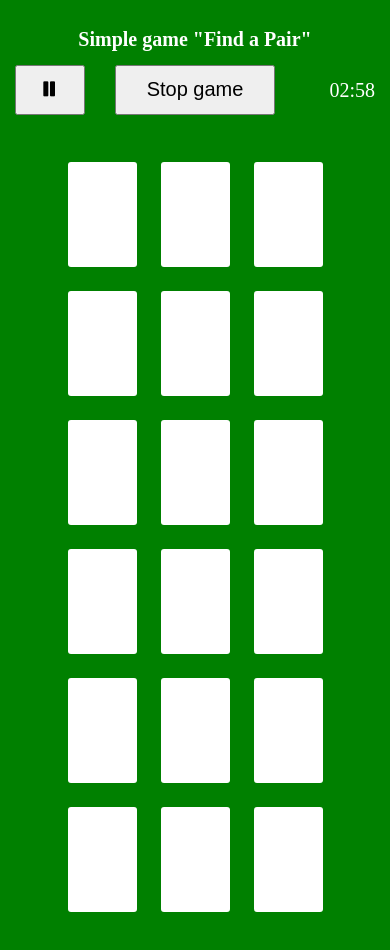
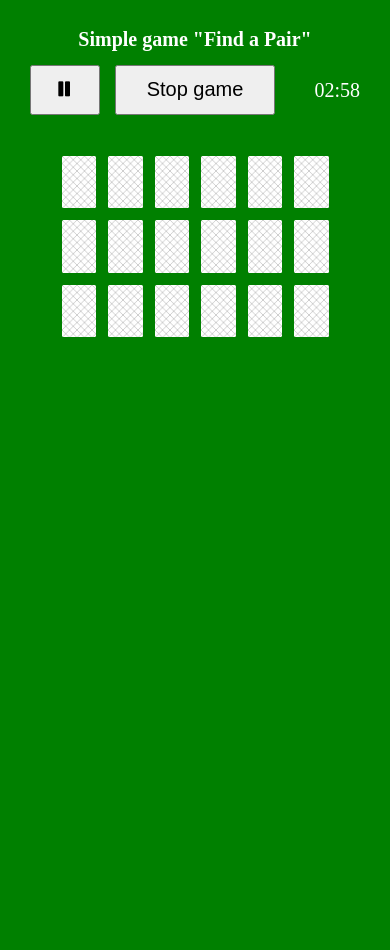
Before and after one commit to nikkoUA/find-a-pair, a website: page index.html in a window 390 px wide. Both pictures are taken after a click on the button "Start game". After the commit the page ends 844 px from the top, so only its background shows below. Drawn offline with nearby package versions, Linux system fonts and the light colour scheme.

Commit message:
Animation

```diff
--- a/css/main.less
+++ b/css/main.less
@@ -2,9 +2,8 @@
     Autor Nikolai Khilkovsky
     Email: khilkovn@gmail.com
     Github: https://github.com/nikkoUA
+*/
 
-    @TODO: add animation
-*/
 
 @font-face {
   font-family: 'Glyphicons Halflings';
@@ -21,6 +20,9 @@
   -webkit-box-sizing: border-box;
   -moz-box-sizing: border-box;
   box-sizing: border-box;
+  outline: 0 none;
+  -moz-user-select: none;
+  user-select: none;
 }
 
 html, body {
@@ -101,24 +103,52 @@ h1 {
     margin: 1.5em 0;
     padding: 2em;
     & > div {
+      -webkit-perspective: 5em;
+      perspective: 5em;
+      width: 2.3em;
+      height: 3.5em;
+      cursor: default;
       font: normal 3em/3.5em 'Glyphicons Halflings', serif;
       display: inline-block;
       vertical-align: top;
-      width: 2.3em;
-      height: 3.5em;
       text-align: center;
       margin: 0.4em;
-      border-radius: 0.1em;
-      cursor: default;
-      background: #fff;
-      span {
-        display: none;
+      .flipper {
+        -webkit-transition: 0.6s;
+        transition: 0.6s;
+        -webkit-transform-style: preserve-3d;
+        transform-style: preserve-3d;
+        position: relative;
+      }
+      .face {
+        -webkit-transform: rotateY(180deg);
+        transform: rotateY(180deg);
+      }
+      .flip {
+        background: -moz-linear-gradient(45deg, rgba(0, 0, 0, 0) 48%, rgba(0, 0, 0, 0.2) 50%, rgba(0, 0, 0, 0) 52%), linear-gradient(-45deg,rgba(0, 0, 0, 0) 48%, rgba(0, 0, 0, 0.2) 50%, rgba(0, 0, 0, 0) 52%);
+        background: -webkit-linear-gradient(45deg, rgba(0, 0, 0, 0) 48%, rgba(0, 0, 0, 0.2) 50%, rgba(0, 0, 0, 0) 52%), linear-gradient(-45deg,rgba(0, 0, 0, 0) 48%, rgba(0, 0, 0, 0.2) 50%, rgba(0, 0, 0, 0) 52%);
+        background: linear-gradient(45deg, rgba(0, 0, 0, 0) 48%, rgba(0, 0, 0, 0.2) 50%, rgba(0, 0, 0, 0) 52%), linear-gradient(-45deg,rgba(0, 0, 0, 0) 48%, rgba(0, 0, 0, 0.2) 50%, rgba(0, 0, 0, 0) 52%);
+        background-size: 0.5em 0.5em;
+        background-repeat: repeat;
+      }
+      .flip,
+      .face {
+        width: 2.3em;
+        height: 3.5em;
+        -webkit-backface-visibility: hidden;
+        backface-visibility: hidden;
+        position: absolute;
+        left: 0;
+        top: 0;
+        border-radius: 0.1em;
+        background-color: #fff;
+        color: #000;
       }
       &.open,
       &.found {
-         color: #000;
-        span {
-          display: block;
+        .flipper {
+          -webkit-transform: rotateY(180deg);
+          transform: rotateY(180deg);
         }
       }
       &.found {
@@ -159,3 +189,40 @@ h1 {
     }
   }
 }
+
+@media (max-width: 700px) {
+  #layout {
+    max-width: 54em;
+  }
+  #game {
+    .cards {
+      & > div {
+        font-size: 2.5em;
+      }
+    }
+  }
+}
+@media (max-width: 560px) {
+  #layout {
+    max-width: 47em;
+  }
+  #game {
+    .cards {
+      & > div {
+        font-size: 2.1em;
+      }
+    }
+  }
+}
+@media (max-width: 480px) {
+  #layout {
+    max-width: 36em;
+  }
+  #game {
+    .cards {
+      & > div {
+        font-size: 1.5em;
+      }
+    }
+  }
+}
--- a/index.html
+++ b/index.html
@@ -27,7 +27,14 @@
                 <div class="cards">
                     <div data-ng-repeat="card in cards track by $index"
                          data-ng-click="check(card)"
-                         data-ng-class="card.className"><span>{{card.value}}</span></div>
+                         data-ng-class="card.className">
+                        <div class="flipper">
+                            <div class="face">
+                                <span>{{card.value}}</span>
+                            </div>
+                            <div class="flip"></div>
+                        </div>
+                    </div>
                 </div>
                 <div class="message win" data-ng-show="game.result">
                     <h2>You WIN!</h2>
--- a/js/app.js
+++ b/js/app.js
@@ -114,7 +114,7 @@ findPairApp.service('cards', ['$rootScope', 'game', 'gameProcess', function ($ro
          * @param cardClicked {Object} - clicked card object
          */
         cardClick: function(cardClicked){
-            if (cardClicked.className === 'open' || cardClicked.className === 'hide' || game.gamePause){
+            if (cardClicked.className === 'open' || cardClicked.className === 'found' || game.gamePause){
                 return false;
             }
             cardClicked.className = 'open';
```
Also changed, not shown: css/main.css.
